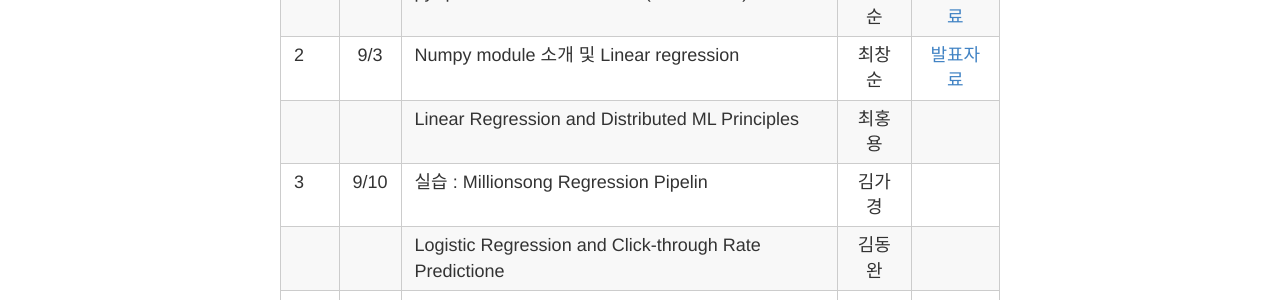
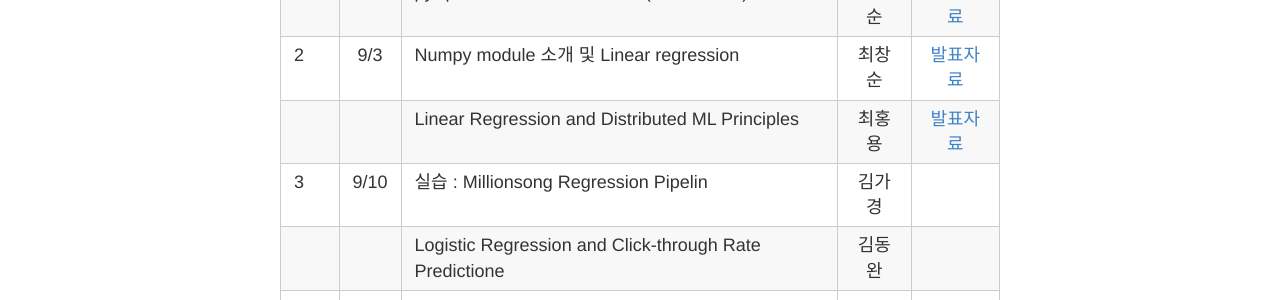
Before and after one commit to biospin/biospark, a Jekyll site: the page built from _posts/2015-8-25-SCHEDULE.md, in a window 1280 px wide. Shown: the part 526-826 px from the top of the page. Built offline with Jekyll 4.4.1, drawn with Linux system fonts in a browser that asks for light colours; Markdown is read by kramdown in place of the engine named in the settings.

Commit message:
Update 2015-8-25-SCHEDULE.md

```diff
--- a/_posts/2015-8-25-SCHEDULE.md
+++ b/_posts/2015-8-25-SCHEDULE.md
@@ -14,7 +14,7 @@ title: 스터디 일정 & 커리큘럼 & 발표자료
 | 1 |8/20|pySpark 설치 및 기초                          |최창순   |[발표자료](http://nbviewer.ipython.org/github/biospin/biospark/blob/master/Part2/Week1_20150820/spark_tutorial_student.ipynb)|
 |   |    |pySpark를 이용한 간단한 실습(Word count)      |최창순   |[발표자료](http://nbviewer.ipython.org/github/biospin/biospark/blob/master/Part1/Week4/lab1_word_count_student_Answer_CS_20150730.ipynb)|
 | 2 |9/3 | Numpy module 소개 및 Linear regression| 최창순 |[발표자료](http://nbviewer.ipython.org/github/biospin/biospark/blob/master/Part2/Week2_20150903/Week2_Numpy_LinearReg.ipynb) |
-|   |    | Linear Regression and Distributed ML Principles  | 최홍용  |                                          |
+|   |    | Linear Regression and Distributed ML Principles  | 최홍용  |[발표자료](https://drive.google.com/file/d/0Bxpyd3jlvM81TDBlT2tXUHBjcGM/view)                                          |
 | 3 |9/10|실습 : Millionsong Regression Pipelin  |김가경 |         |
 |   |    | Logistic Regression and Click-through Rate Predictione | 김동완  |                                          |
 | 4 |9/17|        |         |                                           |
```
